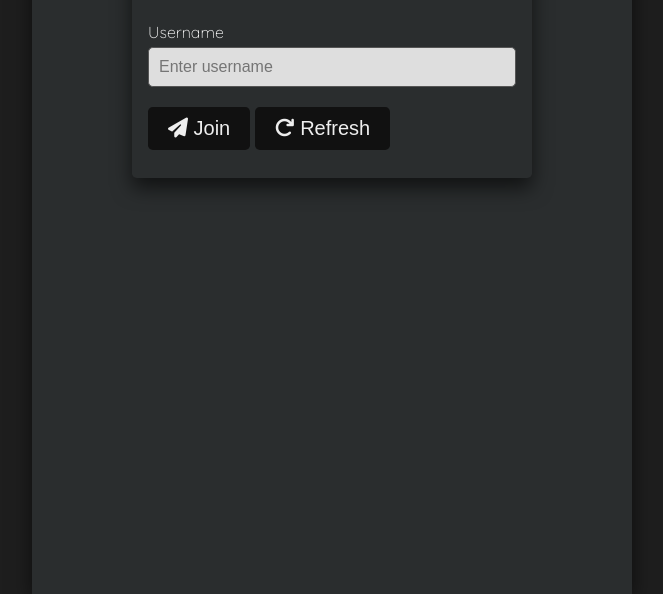
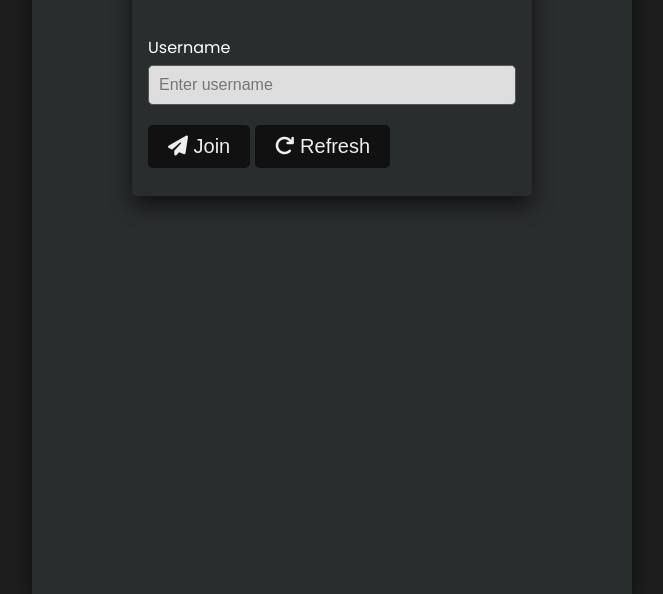
Before and after one commit to BlazeInferno64/blaze-chat-app, a website: page index.html in a window 1280 px wide. Shown: the part 206-800 px from the top of the page, without its empty margins (308-971 px from the left). Drawn offline with nearby package versions, Linux system fonts and the light colour scheme; no server answers.

Commit message:
Update styles.css

```diff
--- a/public/css/styles.css
+++ b/public/css/styles.css
@@ -1,4 +1,4 @@
-@import url('https://fonts.googleapis.com/css2?family=Quicksand:wght@300&display=swap');
+@import url('https://fonts.googleapis.com/css2?family=Poppins&display=swap');
 
 *{
     margin: 0;
@@ -6,7 +6,7 @@
     box-sizing: border-box;
 }
 body{
-    font-family: 'Quicksand', sans-serif;
+    font-family: 'Poppins', sans-serif;
     height: 100vh;
     display: flex;
     justify-content: center;
```
